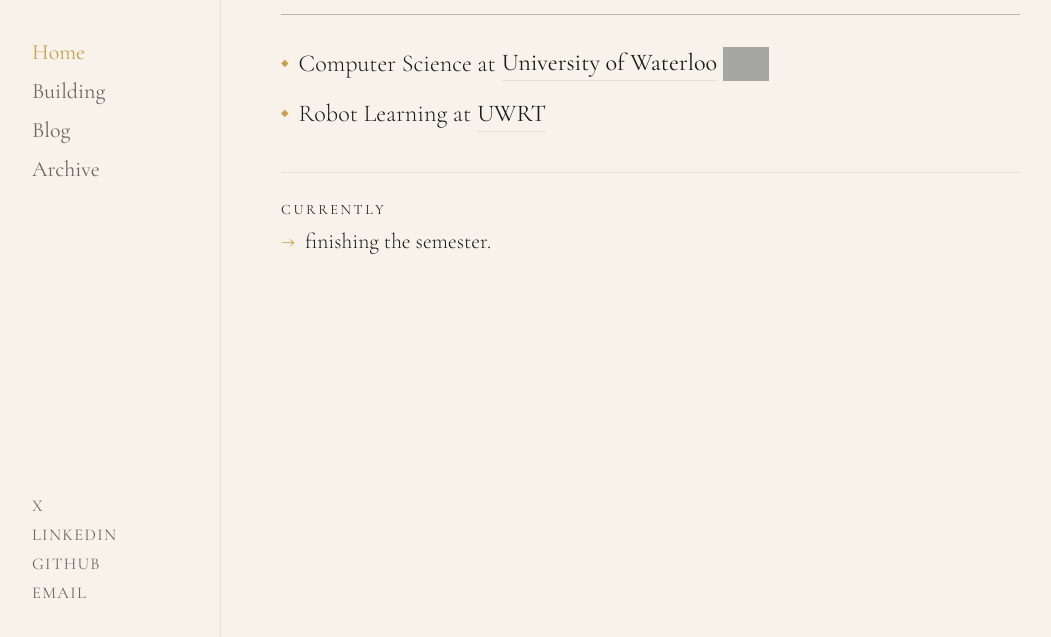
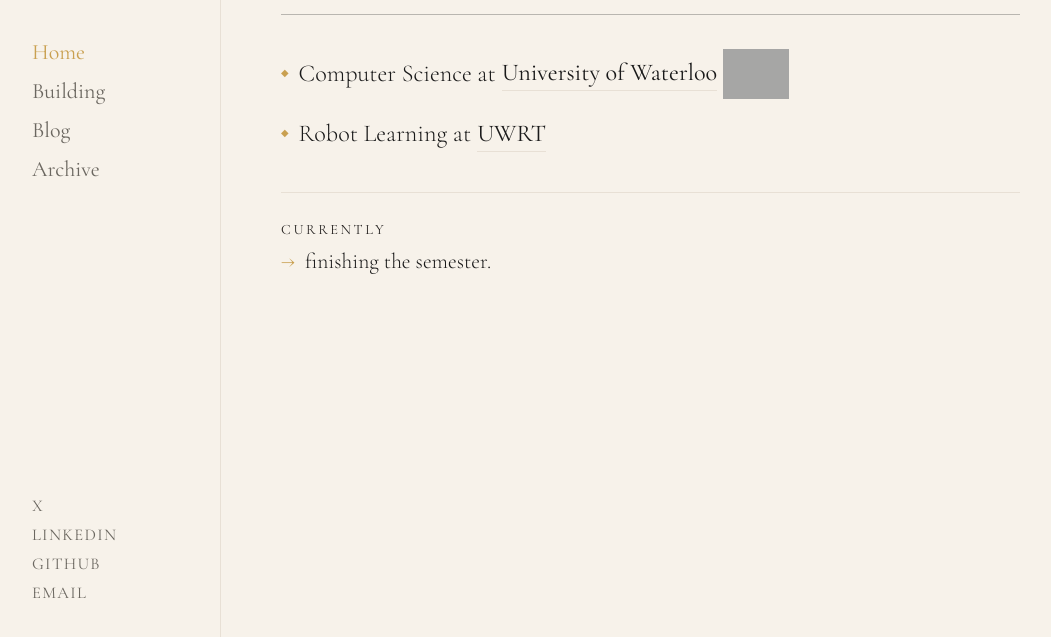
Before and after one commit to Subhaan50/subhaan-portfolio, a website built with Vite: page index.html in a window 1280 px wide. Shown: the part 145-782 px from the top of the page, without its empty margins (100-1151 px from the left). Built offline with nearby package versions, Linux system fonts and the light colour scheme; grey boxes are pictures that could not be loaded.

Commit message:
Increase UW seal to 66px

```diff
--- a/styles.css
+++ b/styles.css
@@ -225,8 +225,8 @@ a { color: inherit; text-decoration: none; }
 }
 
 .school-seal {
-  width: 46px;
-  height: 46px;
+  width: 66px;
+  height: 66px;
   object-fit: contain;
   flex-shrink: 0;
   vertical-align: middle;
```
